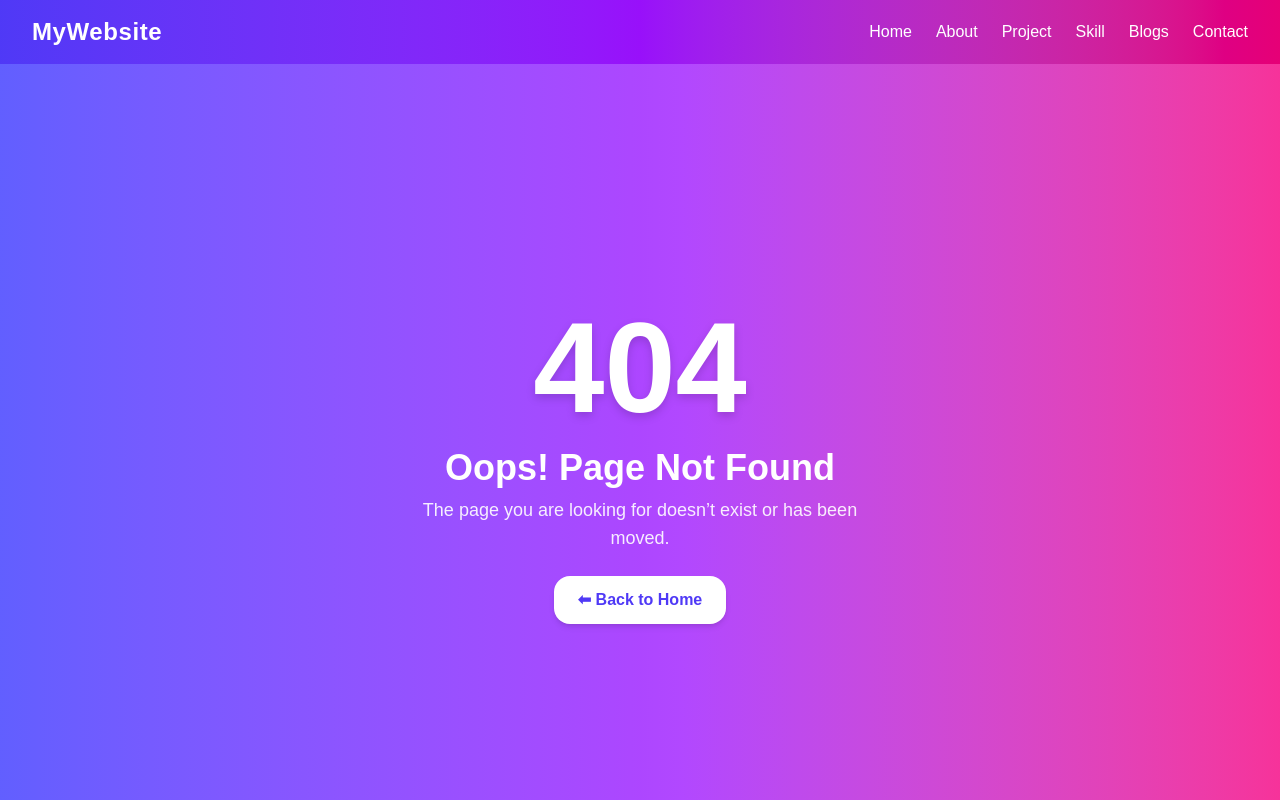
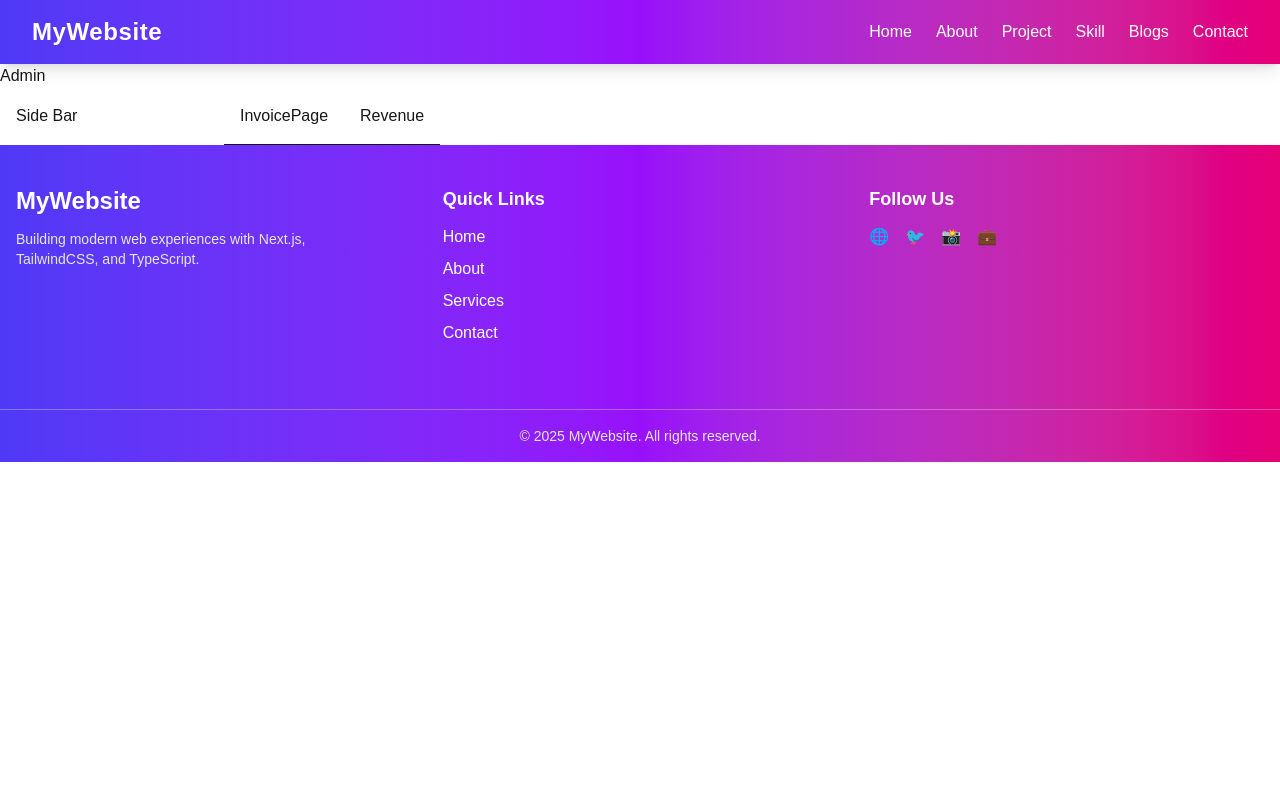
Before and after one commit to razibdash/next-js-classes, a Next.js app: page /admin-dashboard in a window 1280 px wide. Before the commit this address had no page. Shown: the top 800 px of the page. Built offline with nearby package versions, Linux system fonts and the light colour scheme.

Commit message:
add parallel routing

```diff
--- /dev/null
+++ b/src/app/admin-dashboard/@invoice/page.tsx
@@ -0,0 +1,9 @@
+import React from 'react'
+
+const InvoicePage = () => {
+  return (
+    <div>InvoicePage</div>
+  )
+}
+
+export default InvoicePage
--- /dev/null
+++ b/src/app/admin-dashboard/@revenue/page.tsx
@@ -0,0 +1,9 @@
+import React from 'react'
+
+const Revenue = () => {
+  return (
+    <div>Revenue</div>
+  )
+}
+
+export default Revenue
--- /dev/null
+++ b/src/app/admin-dashboard/layout.tsx
@@ -0,0 +1,31 @@
+import React from 'react'
+type Props={
+    children:React.ReactNode,
+    invoice:React.ReactNode,
+    revenue:React.ReactNode
+}
+
+const AdminLayout = ({children,invoice,revenue}:Props) => {
+  return (
+    <div>
+        <div>
+            <h1>Admin</h1>
+        </div>
+        <div className='flex'>
+            <div className='w-56 p-4'>Side Bar</div>
+            <div className='border-b p-4'>
+                {invoice}
+            </div>
+            <div className='border-b p-4'>
+                {revenue}
+            </div>
+        </div>
+
+        <div>
+            {/* {children} */}
+        </div>
+    </div>
+  )
+}
+
+export default AdminLayout
--- /dev/null
+++ b/src/app/admin-dashboard/page.tsx
@@ -0,0 +1,9 @@
+import React from 'react'
+
+const Admin = () => {
+  return (
+    <div>Admin bd</div>
+  )
+}
+
+export default Admin
```
